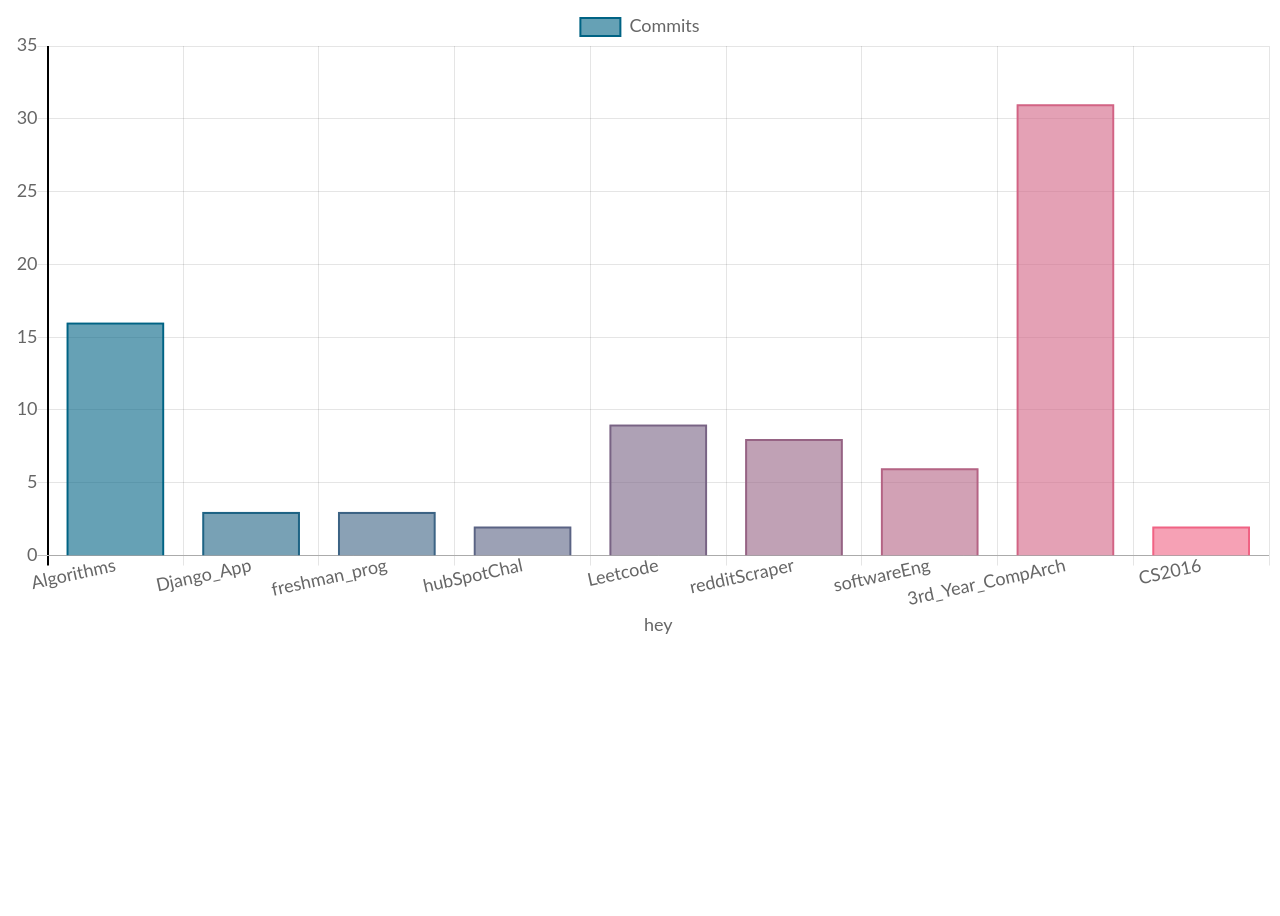
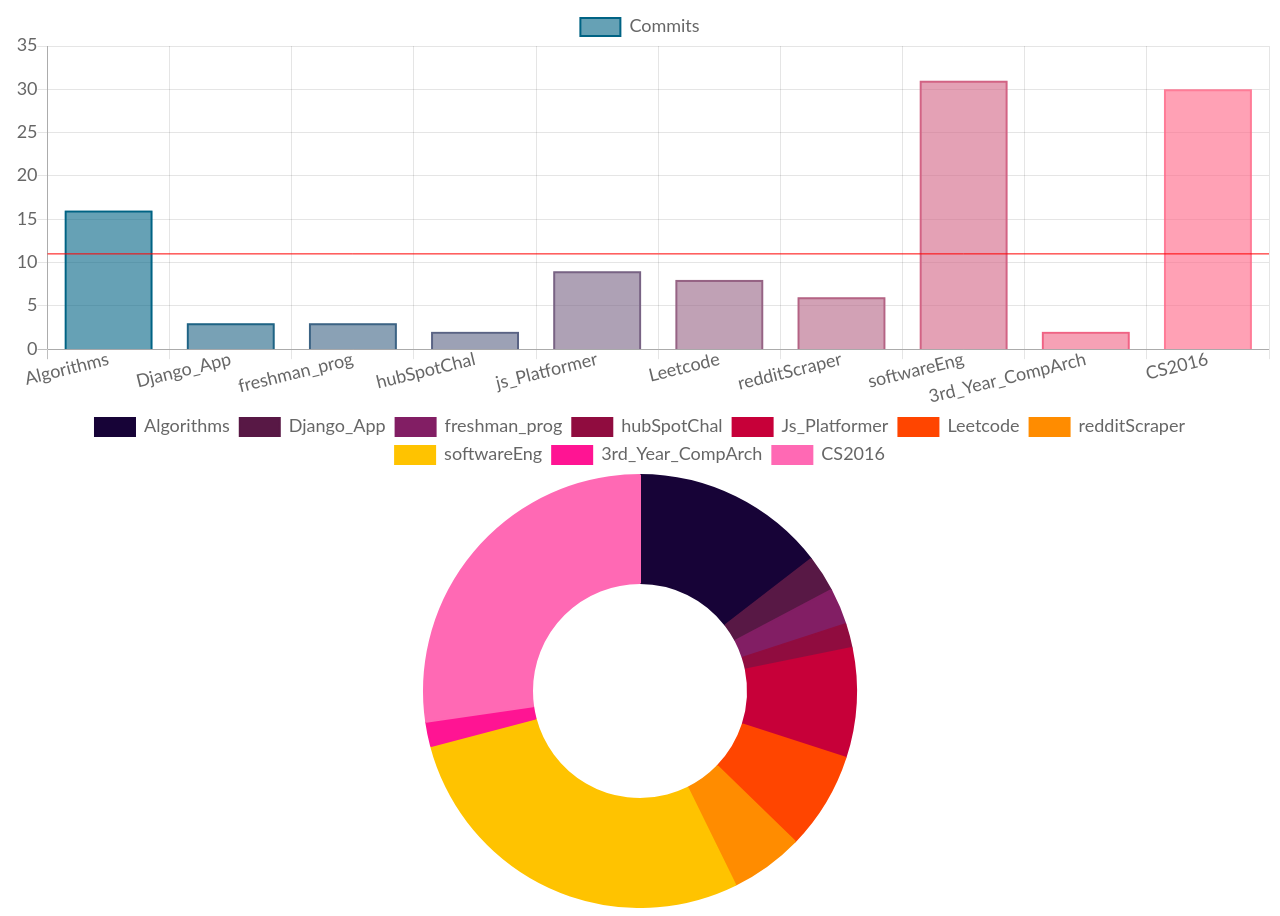
Before and after one commit to claire-maria/softwareEng, a plain HTML site: page index.html in a window 1280 px wide. Before the commit the page ends 800 px from the top, so only its background shows below. Drawn offline with nearby package versions, Linux system fonts and the light colour scheme.

Commit message:
Add files via upload

```diff
--- a/index.html
+++ b/index.html
@@ -4,7 +4,13 @@
    <script src="https://cdnjs.cloudflare.com/ajax/libs/Chart.js/2.5.0/Chart.min.js"></script>
 </head>
 <body>
-<canvas id="myChart" width="400" height="200"></canvas>
+    <div class="chart-container">
+    <canvas id="myChart" width="500" height="400"></canvas>
+  </div>
+<div class="chart-container">
+    <canvas id="myDoughnutChart" width="500" height="500"></canvas>
+  </div>
 <script src = "script.js"></script>
+
 </body>
 </html>
--- a/script.js
+++ b/script.js
@@ -1,8 +1,18 @@
+window.onload = function(){
 var densityCanvas = document.getElementById("myChart");
-
 Chart.defaults.global.defaultFontFamily = "Lato";
 Chart.defaults.global.defaultFontSize = 18;
-
+var dataToComputeAve = [16, 3, 3, 2, 9, 8, 6, 31, 2, 30];
+var len = dataToComputeAve.length;
+var diff = 0;
+var average = 0;
+    for(i = 0 ; i < len ; i++){
+        average += dataToComputeAve[i]/len;
+        diff = 11- dataToComputeAve[i];
+        if(diff < 0){
+            diff += diff+diff;
+        }
+    }
 var chartOptions = {
   scales: {
     yAxes: [{
@@ -32,11 +42,37 @@ var chartOptions = {
       borderSkipped: 'bottom',
     }
   }
+
 };
+    Chart.pluginService.register({
+    afterDraw: function(chart) {
+        if (typeof chart.config.options.lineAt != 'undefined') {
+        	var lineAt = chart.config.options.lineAt;
+            var ctxPlugin = chart.chart.ctx;
+            var xAxe = chart.scales[chart.config.options.scales.xAxes[0].id];
+            var yAxe = chart.scales[chart.config.options.scales.yAxes[0].id];
+
+            // I'm not good at maths
+            // So I couldn't find a way to make it work ...
+            // ... without having the `min` property set to 0
+            if(yAxe.min != 0) return;
+
+            ctxPlugin.strokeStyle = "red";
+        	ctxPlugin.beginPath();
+            lineAt = (lineAt - yAxe.min) * (100 / yAxe.max);
+            lineAt = (100 - lineAt) / 100 * (yAxe.height) + yAxe.top;
+            ctxPlugin.moveTo(xAxe.left, lineAt);
+            ctxPlugin.lineTo(xAxe.right, lineAt);
+            ctxPlugin.stroke();
+        }
+    }
+});
 
 var dataStuff = {
       label: 'Commits',
       data: [16, 3, 3, 2, 9, 8, 6, 31, 2, 30],
+
+
       backgroundColor: [
         'rgba(0, 99, 132, 0.6)',
         'rgba(30, 99, 132, 0.6)',
@@ -66,11 +102,70 @@ var dataStuff = {
 
 };
 
-    var barChart = new Chart(densityCanvas,{
+    var myChart = new Chart(densityCanvas,{
         type: 'bar',
         data:{
-            labels:["Algorithms","Django_App","freshman_prog","hubSpotChal","Leetcode","redditScraper","softwareEng","3rd_Year_CompArch","CS2016"],
+            labels:["Algorithms","Django_App","freshman_prog","hubSpotChal","js_Platformer","Leetcode","redditScraper","softwareEng","3rd_Year_CompArch","CS2016"],
             datasets: [dataStuff],
         },
-        options: chartOptions
+        options:{
+            maintainAspectRatio : false,
+            lineAt: average,
+                scales: {
+                    yAxes: [{
+                        ticks: {
+                            min: 0
+                }
+            }]
+        }
+    }
+    });
+
+
+//Doughnut chart
+
+var dataStuffD = {
+      label: 'Commits',
+      data: [16, 3, 3, 2, 9, 8, 6, 31, 2, 30],
+      backgroundColor: [
+        '#170337',
+        '#581845',
+        '#821E64',
+        '#900C3F',
+        '#C70039',
+        '#FF4500',
+        '#FF8C00',
+        '#ffc300',
+        '#FF1493',
+        '#FF69B4'
+                    ],
+      borderColor: [
+        '#170337',
+        '#581845',
+        '#821E64',
+        '#900C3F',
+        '#C70039',
+        '#FF4500',
+        '#FF8C00',
+        '#ffc300',
+        '#FF1493',
+        '#FF69B4'
+                    ],
+    borderWidth: 2,
+    hoverBorderWidth: 0
+
+};
+
+var ctx = document.getElementById("myDoughnutChart")
+var myDoughnutChart = new Chart(ctx,{
+        type: 'doughnut',
+        data:{
+            labels:["Algorithms","Django_App","freshman_prog","hubSpotChal","Js_Platformer","Leetcode","redditScraper","softwareEng","3rd_Year_CompArch","CS2016"],
+            datasets: [dataStuffD],
+        },
+        options:{
+            maintainAspectRatio : false
+
+        }
         });
+}
```
